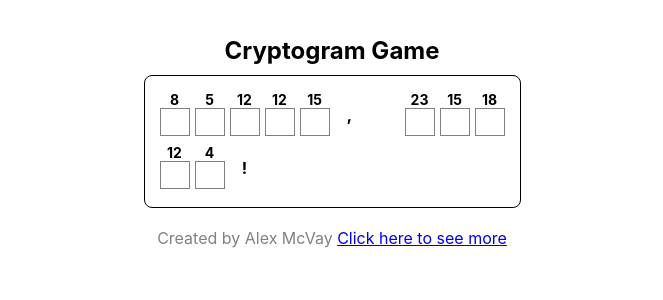
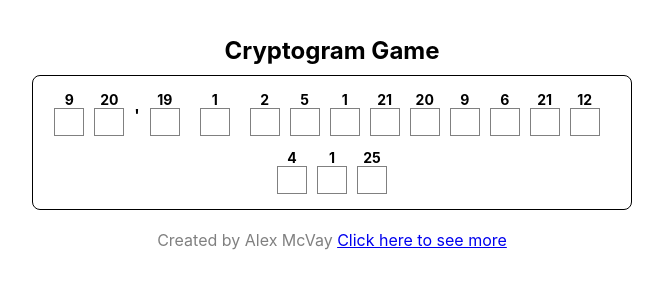
Before and after one commit to AlexMcVay/endlesscryptogram, a React (Create React App) app: page / in a window 1280 px wide. Shown: the top 300 px of the page, without its empty margins (308-971 px from the left). Built offline with nearby package versions, Linux system fonts and the light colour scheme.

Commit message:
fixed the line splits when quote is incompleate

```diff
--- a/src/App.js
+++ b/src/App.js
@@ -1,35 +1,10 @@
-// import logo from './logo.svg';
-// import './App.css';
-
-// function App() {
-//   return (
-//     <div className="App">
-//       <header className="App-header">
-//         <img src={logo} className="App-logo" alt="logo" />
-//         <p>
-//           Edit <code>src/App.js</code> and save to reload.
-//         </p>
-//         <a
-//           className="App-link"
-//           href="https://reactjs.org"
-//           target="_blank"
-//           rel="noopener noreferrer"
-//         >
-//           Learn React
-//         </a>
-//       </header>
-//     </div>
-//   );
-// }
-
-// export default App;
-
 import { useState, useEffect } from "react";
 
 // List of cryptogram phrases with their authors
 const phrases = [
-  { text: "HELLO, WORLD!", author: "Anonymous" },
-  { text: "ALYA.", author: "Alya" }
+  //{ text: "HELLO, WORLD!", author: "Anonymous" },
+  //{ text: "ALYA.", author: "Alya" },
+  { text: "IT'S A BEAUTIFUL DAY", author: "Anonymous" },
 ];
 const alphabet = "ABCDEFGHIJKLMNOPQRSTUVWXYZ";
 
@@ -80,32 +55,63 @@ export default function Cryptogram() {
       <h1 style={{ fontSize: "24px", fontWeight: "bold", marginBottom: "10px" }}>Cryptogram Game</h1>
       {error && <div style={{ color: "red", marginBottom: "10px" }}>{error}</div>}
       <div style={{ padding: "15px", border: "1px solid black", borderRadius: "8px", display: "inline-block" }}>
-        <div style={{ display: "grid", gridTemplateColumns: "repeat(10, 1fr)", gap: "5px" }}>
-          {phraseData && phraseData.text.split("").map((char, index) => (
-            <div key={index} style={{ textAlign: "center" }}>
-              {alphabet.includes(char) ? (
+        <div
+          style={{
+            display: "flex",
+            flexWrap: "wrap",
+            gap: "10px",
+            justifyContent: "center",
+            maxWidth: "100%",
+          }}
+        >
+          {phraseData &&
+            phraseData.text.split("").map((char, index) => {
+              const isLetter = alphabet.includes(char);
+
+              return (
+                <div
+                  key={index}
+                  style={{
+                    textAlign: "center",
+                    display: "inline-block",
+                  }}
+                >
+                  {isLetter ? (
                     <>
-                  <div style={{ fontSize: "14px", fontWeight: "bold" }}>{mapping[char]}</div>
+                      <div style={{ fontSize: "14px", fontWeight: "bold" }}>
+                        {mapping[char]}
+                      </div>
                       <input
                         style={{
                           width: "24px",
                           height: "24px",
                           textAlign: "center",
-                      border: inputs[index] === char ? "2px solid green" : "1px solid gray",
-                      fontSize: "16px"
+                          border:
+                            inputs[index] === char
+                              ? "2px solid green"
+                              : "1px solid gray",
+                          fontSize: "16px",
                         }}
-                    value={inputs[index]}
+                        value={inputs[index] || ""}
                         onChange={(e) => handleChange(index, e.target.value)}
                         maxLength={1}
                       />
                     </>
                   ) : (
-                <div style={{ fontSize: "16px", fontWeight: "bold", height: "48px", lineHeight: "48px" }}>
+                    <div
+                      style={{
+                        fontSize: "16px",
+                        fontWeight: "bold",
+                        height: "48px",
+                        lineHeight: "48px",
+                      }}
+                    >
                       {char}
                     </div>
                   )}
                 </div>
-          ))}
+              );
+            })}
         </div>
       </div>
       {isComplete && phraseData && (
```
Lines whose indentation alone changed are shown as unchanged.
